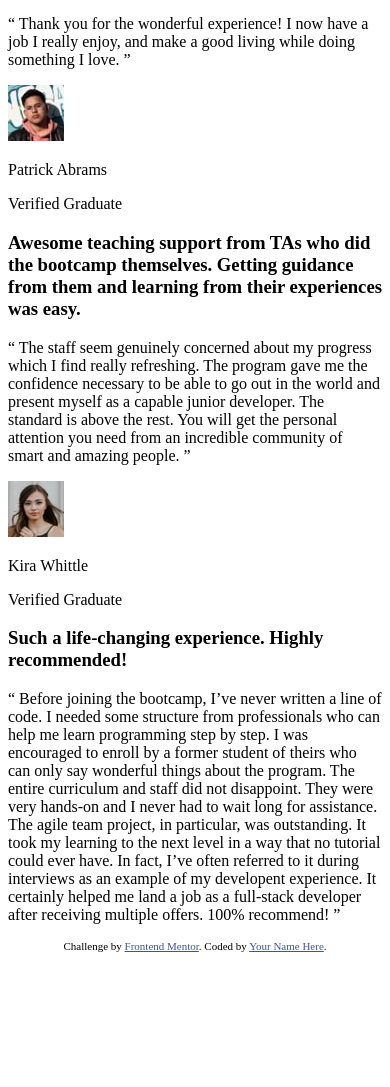
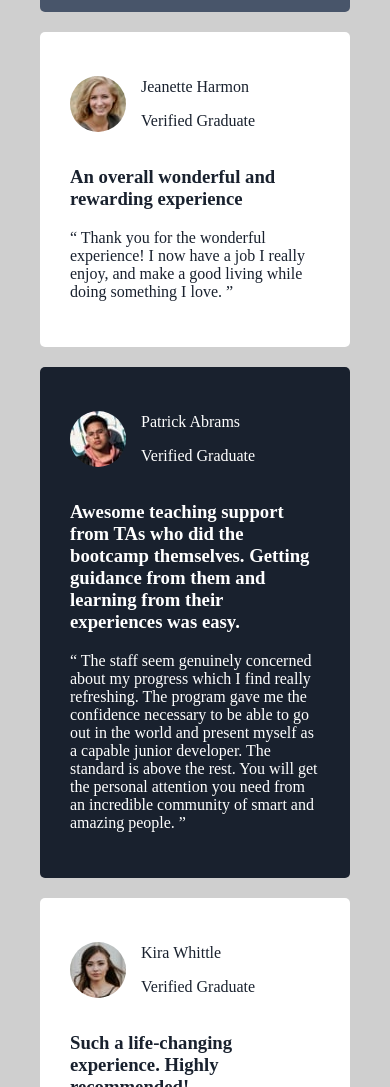
Before and after one commit to Dominik1709/Frontend_Projekt-Grid_section, a plain HTML site: page index.html in a window 390 px wide. Shown: the part 913-2000 px from the top of the page. Before the commit the page ends 1873 px from the top, so only its background shows below. Drawn offline with Linux system fonts and the light colour scheme.

Commit message:
CSS and display for mobile

```diff
--- a/index.html
+++ b/index.html
@@ -1,104 +1,129 @@
 <!DOCTYPE html>
 <html lang="en">
   <head>
-  <meta charset="UTF-8">
-  <meta name="viewport" content="width=device-width, initial-scale=1.0"> <!-- displays site properly based on user's device -->
+    <meta charset="UTF-8" />
+    <meta name="viewport" content="width=device-width, initial-scale=1.0" />
+    <!-- displays site properly based on user's device -->
 
-  <link rel="icon" type="image/png" sizes="32x32" href="./images/favicon-32x32.png">
+    <link
+      rel="icon"
+      type="image/png"
+      sizes="32x32"
+      href="./images/favicon-32x32.png"
+    />
+    <link rel="stylesheet" href="style.css" />
 
     <title>Frontend Mentor | [Challenge Name Here]</title>
-
-  <!-- Feel free to remove these styles or customise in your own stylesheet 👍 -->
-  <style>
-    .attribution { font-size: 11px; text-align: center; }
-    .attribution a { color: hsl(228, 45%, 44%); }
-  </style>
   </head>
   <body>
     <div class="box">
+      <div class="cards">
         <div class="first">
-    <div>
+          <header>
             <img src="./images/image-daniel.jpg" />
+            <div class="name">
               <p>Daniel Clifford</p>
               <p>Verified Graduate</p>
             </div>
+          </header>
           <h3>
-  I received a job offer mid-course, and the subjects I learned were current, if not more so,
-  in the company I joined. I honestly feel I got every penny’s worth.
+            I received a job offer mid-course, and the subjects I learned were
+            current, if not more so, in the company I joined. I honestly feel I
+            got every penny’s worth.
           </h3>
           <p>
-  “ I was an EMT for many years before I joined the bootcamp. I’ve been looking to make a
-  transition and have heard some people who had an amazing experience here. I signed up
-  for the free intro course and found it incredibly fun! I enrolled shortly thereafter.
-  The next 12 weeks was the best - and most grueling - time of my life. Since completing
-  the course, I’ve successfully switched careers, working as a Software Engineer at a VR startup. ”
+            “ I was an EMT for many years before I joined the bootcamp. I’ve
+            been looking to make a transition and have heard some people who had
+            an amazing experience here. I signed up for the free intro course
+            and found it incredibly fun! I enrolled shortly thereafter. The next
+            12 weeks was the best - and most grueling - time of my life. Since
+            completing the course, I’ve successfully switched careers, working
+            as a Software Engineer at a VR startup. ”
           </p>
         </div>
         <div class="second">
-    <div>
+          <header>
             <img src="./images/image-jonathan.jpg" />
+            <div class="name">
               <p>Jonathan Walters</p>
               <p>Verified Graduate</p>
             </div>
+          </header>
           <h3>The team was very supportive and kept me motivated</h3>
           <p>
-  “ I started as a total newbie with virtually no coding skills. I now work as a mobile engineer
-  for a big company. This was one of the best investments I’ve made in myself. ”
+            “ I started as a total newbie with virtually no coding skills. I now
+            work as a mobile engineer for a big company. This was one of the
+            best investments I’ve made in myself. ”
           </p>
         </div>
         <div class="fifth">
-    <div>
+          <header>
             <img src="./images/image-jeanette.jpg" />
+            <div class="name">
               <p>Jeanette Harmon</p>
               <p>Verified Graduate</p>
             </div>
+          </header>
           <h3>An overall wonderful and rewarding experience</h3>
           <p>
-  “ Thank you for the wonderful experience! I now have a job I really enjoy, and make a good living
-  while doing something I love. ”
+            “ Thank you for the wonderful experience! I now have a job I really
+            enjoy, and make a good living while doing something I love. ”
           </p>
         </div>
         <div class="third">
-    <div>
+          <header>
             <img src="./images/image-patrick.jpg" />
+            <div class="name">
               <p>Patrick Abrams</p>
               <p>Verified Graduate</p>
             </div>
+          </header>
 
-  <h3>Awesome teaching support from TAs who did the bootcamp themselves. Getting guidance from them and
-  learning from their experiences was easy.
+          <h3>
+            Awesome teaching support from TAs who did the bootcamp themselves.
+            Getting guidance from them and learning from their experiences was
+            easy.
           </h3>
           <p>
-  “ The staff seem genuinely concerned about my progress which I find really refreshing. The program
-  gave me the confidence necessary to be able to go out in the world and present myself as a capable
-  junior developer. The standard is above the rest. You will get the personal attention you need from
-  an incredible community of smart and amazing people. ”
+            “ The staff seem genuinely concerned about my progress which I find
+            really refreshing. The program gave me the confidence necessary to
+            be able to go out in the world and present myself as a capable
+            junior developer. The standard is above the rest. You will get the
+            personal attention you need from an incredible community of smart
+            and amazing people. ”
           </p>
         </div>
         <div class="fourth">
-  <div>
+          <header>
             <img src="./images/image-kira.jpg" />
+            <div class="name">
               <p>Kira Whittle</p>
               <p>Verified Graduate</p>
             </div>
-  <h3>
-  Such a life-changing experience. Highly recommended!
-  </h3>
+          </header>
+          <h3>Such a life-changing experience. Highly recommended!</h3>
           <p>
-  “ Before joining the bootcamp, I’ve never written a line of code. I needed some structure from
-  professionals who can help me learn programming step by step. I was encouraged to enroll by a former
-  student of theirs who can only say wonderful things about the program. The entire curriculum and staff
-  did not disappoint. They were very hands-on and I never had to wait long for assistance. The agile team
-  project, in particular, was outstanding. It took my learning to the next level in a way that no tutorial
-  could ever have. In fact, I’ve often referred to it during interviews as an example of my developent
-  experience. It certainly helped me land a job as a full-stack developer after receiving multiple offers.
-  100% recommend! ”
+            “ Before joining the bootcamp, I’ve never written a line of code. I
+            needed some structure from professionals who can help me learn
+            programming step by step. I was encouraged to enroll by a former
+            student of theirs who can only say wonderful things about the
+            program. The entire curriculum and staff did not disappoint. They
+            were very hands-on and I never had to wait long for assistance. The
+            agile team project, in particular, was outstanding. It took my
+            learning to the next level in a way that no tutorial could ever
+            have. In fact, I’ve often referred to it during interviews as an
+            example of my developent experience. It certainly helped me land a
+            job as a full-stack developer after receiving multiple offers. 100%
+            recommend! ”
           </p>
         </div>
       </div>
+    </div>
     <div class="attribution">
-    Challenge by <a href="https://www.frontendmentor.io?ref=challenge" target="_blank">Frontend Mentor</a>.
-    Coded by <a href="#">Your Name Here</a>.
+      Challenge by
+      <a href="https://www.frontendmentor.io?ref=challenge" target="_blank"
+        >Frontend Mentor</a
+      >. Coded by <a href="#">Your Name Here</a>.
     </div>
   </body>
 </html>
--- a/style.css
+++ b/style.css
@@ -0,0 +1,60 @@
+body{
+    background-color: hsl(0, 0%, 81%);
+}
+.box{
+    display: block;
+    min-height: 100svh;
+    width: 100%;
+}
+.cards{
+    display: grid;
+    grid-template-columns: auto;
+    gap: 20px;
+    justify-content: center;
+}
+.first, .second, .third, .fourth, .fifth{
+        max-width: 250px;
+        max-height: auto;
+        border: none;
+        border-radius: 5px;
+        padding: 30px;
+}
+header{
+    display: flex;
+    align-items: center;
+    gap: 15px;
+    margin-bottom: 20px;
+}
+img{
+    border-radius: 50px;
+}
+.name{
+    display: block;
+}
+.first{
+    background-color: hsl(263, 55%, 52%);
+    color: white;
+}
+.second{
+    background-color: hsl(217, 19%, 35%);
+    color: white;}
+.fifth{
+    background-color: hsl(0, 0%, 100%);
+    color: hsl(219, 29%, 14%);
+}
+.third{
+    background-color:hsl(219, 29%, 14%);
+    color: white;
+}
+.fourth{
+    background-color: hsl(0, 0%, 100%);
+    color: hsl(219, 29%, 14%);
+}
+
+      .attribution {
+        font-size: 11px;
+        text-align: center;
+      }
+      .attribution a {
+        color: hsl(228, 45%, 44%);
+      }
```
Lines whose indentation alone changed are shown as unchanged.
